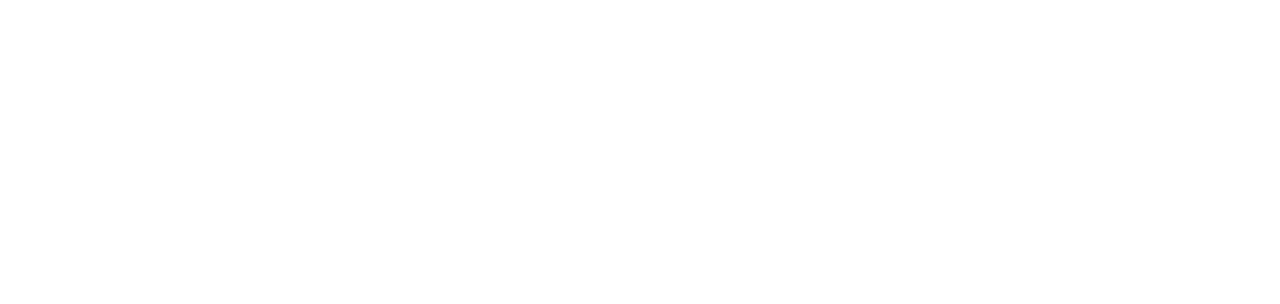
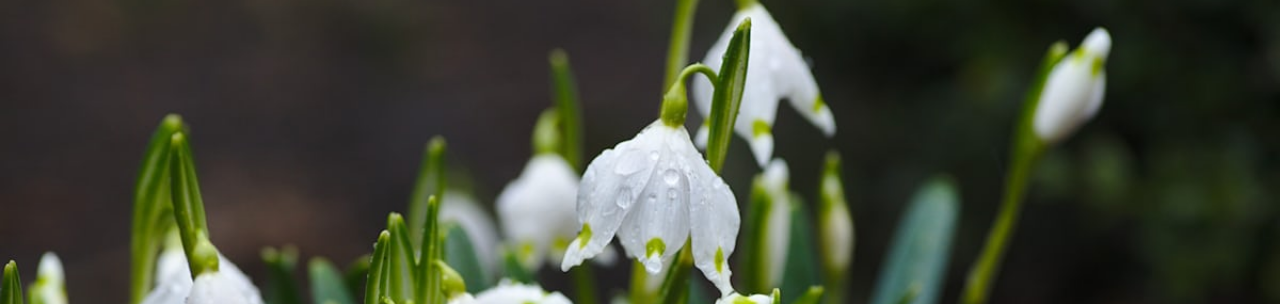
Before and after one commit to Mipomi/hadiah, a plain HTML site: page index.html in a window 1280 px wide. Shown: the top 304 px of the page. Drawn offline with Linux system fonts and the light colour scheme; the site is published under a folder, as on GitHub Pages, so addresses that start at the root find nothing.

Commit message:
Update index.html

```diff
--- a/index.html
+++ b/index.html
@@ -10,7 +10,7 @@
       height: 100vh;
       margin: 0;
       overflow: hidden;
-      background-image: url('/P1.jpeg');
+      background-image: url('P1.jpeg');
       background-size: cover;
       background-position: center;
       display: flex;
```
